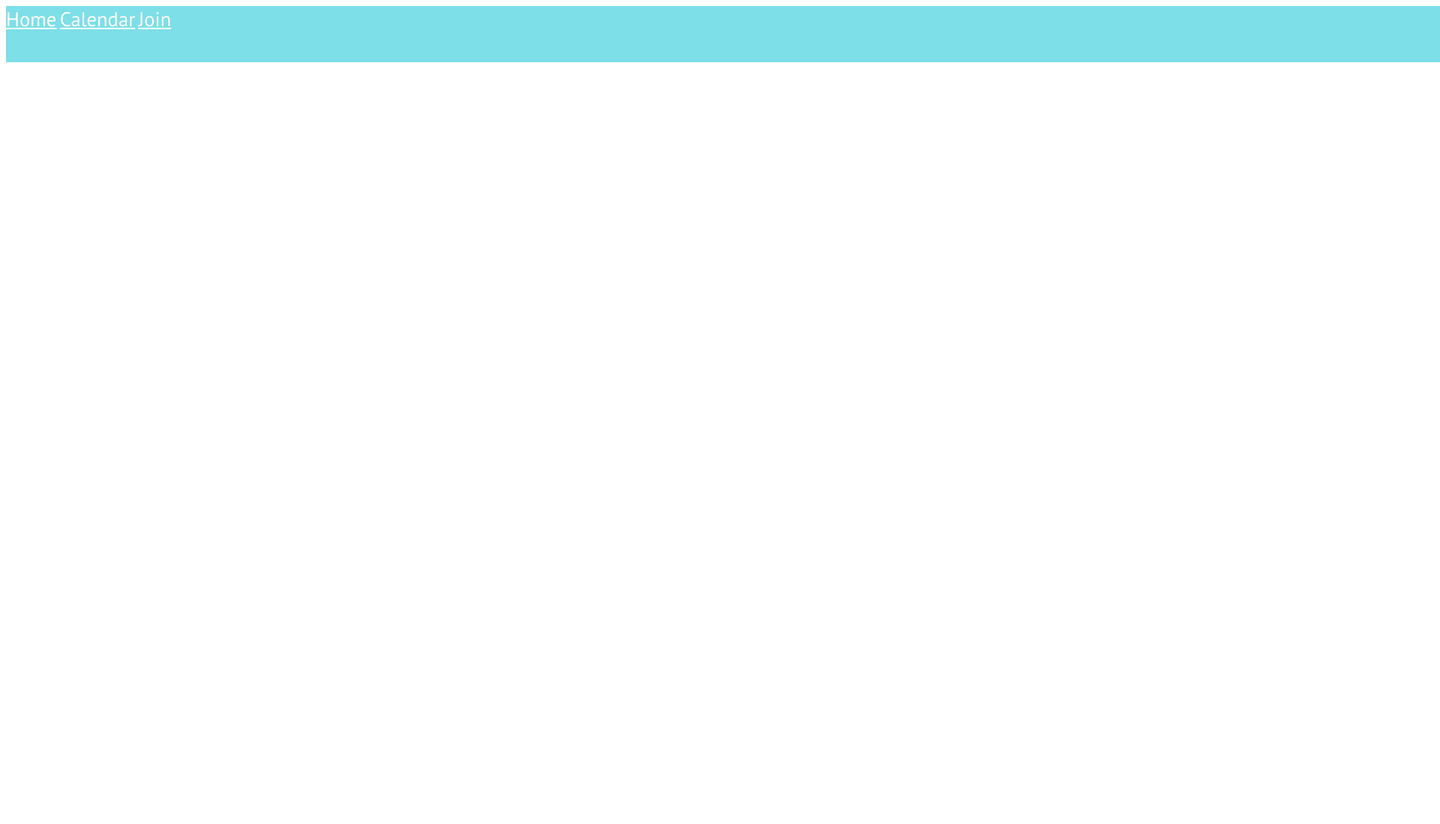
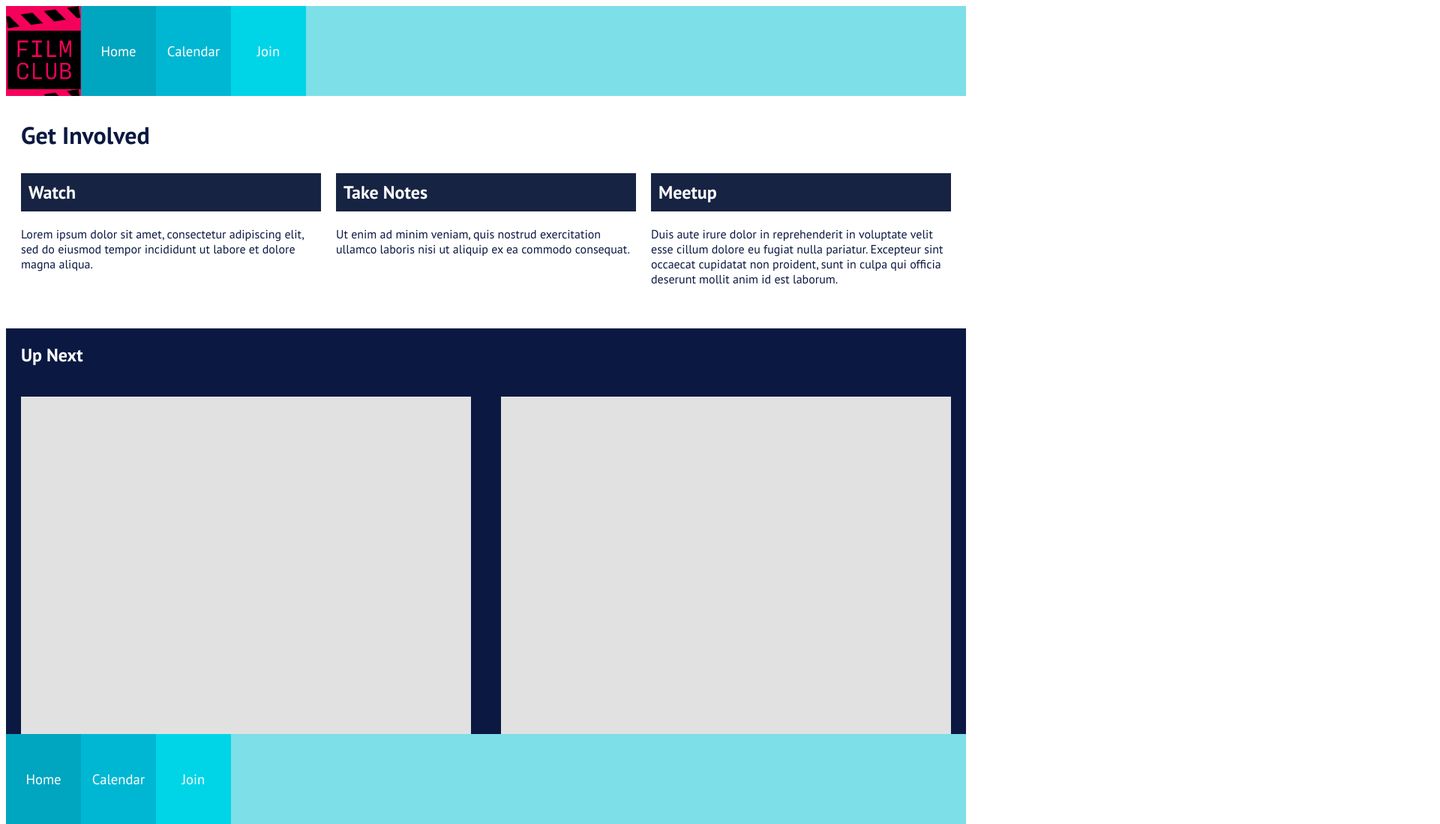
Before and after one commit to stephenwicksidc/week-2-project, a plain HTML site: page index.html in a window 1280 px wide. Shown: the top 1099 px of the page at 75% size, 1920 px wide, since content can reach past the window. Before the commit the page ends 800 px from the top, so only its background shows below. Drawn offline with Linux system fonts and the light colour scheme; files whose address does not match are found by name.

Commit message:
Sunday night changes

```diff
--- a/css/main.css
+++ b/css/main.css
@@ -12,16 +12,120 @@ h2 {
   background-color: #0B1942;
 }
 #mainwrapper {
-  width: 1250vw;
+  width: 100vw;
 }
 nav {
   background-color: #7DDFE8;
-  height: 75px;
+  height: 120px;
 }
 a {
   color: #000000;
   font-size: 20pt;
 }
-nav a {
-  color: #ffffff;
+#logo {
+  background-image: url("file:///Users/stephenwicks/ironyard/front_end_fundamentals/week-two-project/images/filmclub.png");
+  background-color: #F5005B;
+  background-size: contain;
+  width: 100px;
+  height: 120px;
 }
+#desktopnavbar {
+  display: flex;
+  justify-content: flex-start;
+  align-items: center;
+}
+#desktopnavbar > div {
+  height: 120px;
+  width: 100px;
+  display: flex;
+  align-items: center;
+}
+#desktopnavbar > div > a {
+  color: white;
+  padding: 20px;
+  text-decoration: none;
+  font-size: 14pt;
+}
+#desktophomelink {
+  background-color: #00A5BF;
+  justify-content: center;
+}
+#desktopcalendarlink {
+  background-color: #00B7D3;
+  justify-content: center;
+}
+#desktopjoinlink {
+  background-color: #00D5E7;
+  justify-content: center;
+}
+#desktoprow1 {
+  display: flex;
+  background-color: white;
+  padding: 0px 10px 10px 10px;
+}
+#desktoprow1 > div {
+  flex: 1;
+  padding: 10px;
+}
+.title {
+  padding: 10px;
+  background-color: #172342;
+  color: white;
+}
+.headingh1 {
+  padding: 10px 10px 0px 20px;
+  margin-bottom: 0px;
+  background-color: transparent;
+  color: #0B1942;
+}
+#desktoprow2 {
+  background-color: #0B1942;
+  height: 600px;
+}
+div > h2 {
+  padding: 20px;
+}
+#desktoprow2 > div {
+  width: 100%;
+
+}
+#desktoprow2-inner {
+  display: flex;
+  justify-content: center;
+}
+#desktoprow2-inner > div {
+  background-color: #e1e1e1;
+  height: 450px;
+  width: 50%;
+  margin: 0px 20px 0px 20px;
+}
+#desktopnavbar-bottom {
+  display: flex;
+  justify-content: flex-start;
+  align-items: center;
+  width: 100%;
+}
+#desktopnavbar-bottom > div {
+  height: 120px;
+  width: 100px;
+  display: flex;
+  align-items: center;
+}
+#desktopnavbar-bottom > div > a {
+  color: white;
+  padding: 20px;
+  text-decoration: none;
+  font-size: 14pt;
+}
+#desktophomelink-bottom {
+  background-color: #00A5BF;
+  justify-content: center;
+}
+#desktopcalendarlink-bottom {
+  background-color: #00B7D3;
+  justify-content: center;
+}
+#desktopjoinlink-bottom {
+  background-color: #00D5E7;
+  justify-content: center;
+}
--- a/index.html
+++ b/index.html
@@ -7,11 +7,64 @@
   </head>
   <body>
     <div id="mainwrapper">
-      <nav>
-        <a href="">Home</a>
-        <a href="">Calendar</a>
-        <a href="">Join</a>
+      <nav id="desktopnavbar">
+        <div id="logo">
+        </div>
+        <div id="desktophomelink"><a href="">Home</a>
+        </div>
+        <div id="desktopcalendarlink"><a href="">Calendar</a>
+        </div>
+        <div id="desktopjoinlink"><a href="">Join</a>
+        </div>
       </nav>
+
+    <h1 class= "headingh1">Get Involved</h1>
+    <div id="desktoprow1">
+      <div>
+        <h2 class="title">
+          Watch
+        </h2>
+        <p>
+          Lorem ipsum dolor sit amet, consectetur adipiscing elit, sed do eiusmod tempor incididunt ut labore et dolore magna aliqua.
+        </p>
+      </div>
+      <div>
+        <h2 class="title">
+          Take Notes
+        </h2>
+        <p>
+          Ut enim ad minim veniam, quis nostrud exercitation ullamco laboris nisi ut aliquip ex ea commodo consequat.
+        </p>
+      </div>
+      <div>
+        <h2 class="title">
+          Meetup
+        </h2>
+        <p>
+          Duis aute irure dolor in reprehenderit in voluptate velit esse cillum dolore eu fugiat nulla pariatur. Excepteur sint occaecat cupidatat non proident, sunt in culpa qui officia deserunt mollit anim id est laborum.
+        </p>
+      </div>
+
+    </div>
+
+    <div id="desktoprow2">
+      <div>
+        <h2>Up Next</h2>
+      </div>
+      <div id="desktoprow2-inner">
+        <div></div>
+        <div></div>
+      </div>
+      <nav id="desktopnavbar-bottom">
+
+        <div id="desktophomelink-bottom"><a href="">Home</a>
+        </div>
+        <div id="desktopcalendarlink-bottom"><a href="">Calendar</a>
+        </div>
+        <div id="desktopjoinlink-bottom"><a href="">Join</a>
+        </div>
+      </nav>
+      </div>
     </div>
     <link href="https://fonts.googleapis.com/css?family=PT+Sans:400,700" rel="stylesheet">
   </body>
```
Also changed, not shown: project-text-content/calendar.txt (added), project-text-content/home.txt (added), project-text-content/join.txt (added), 1 other file.
